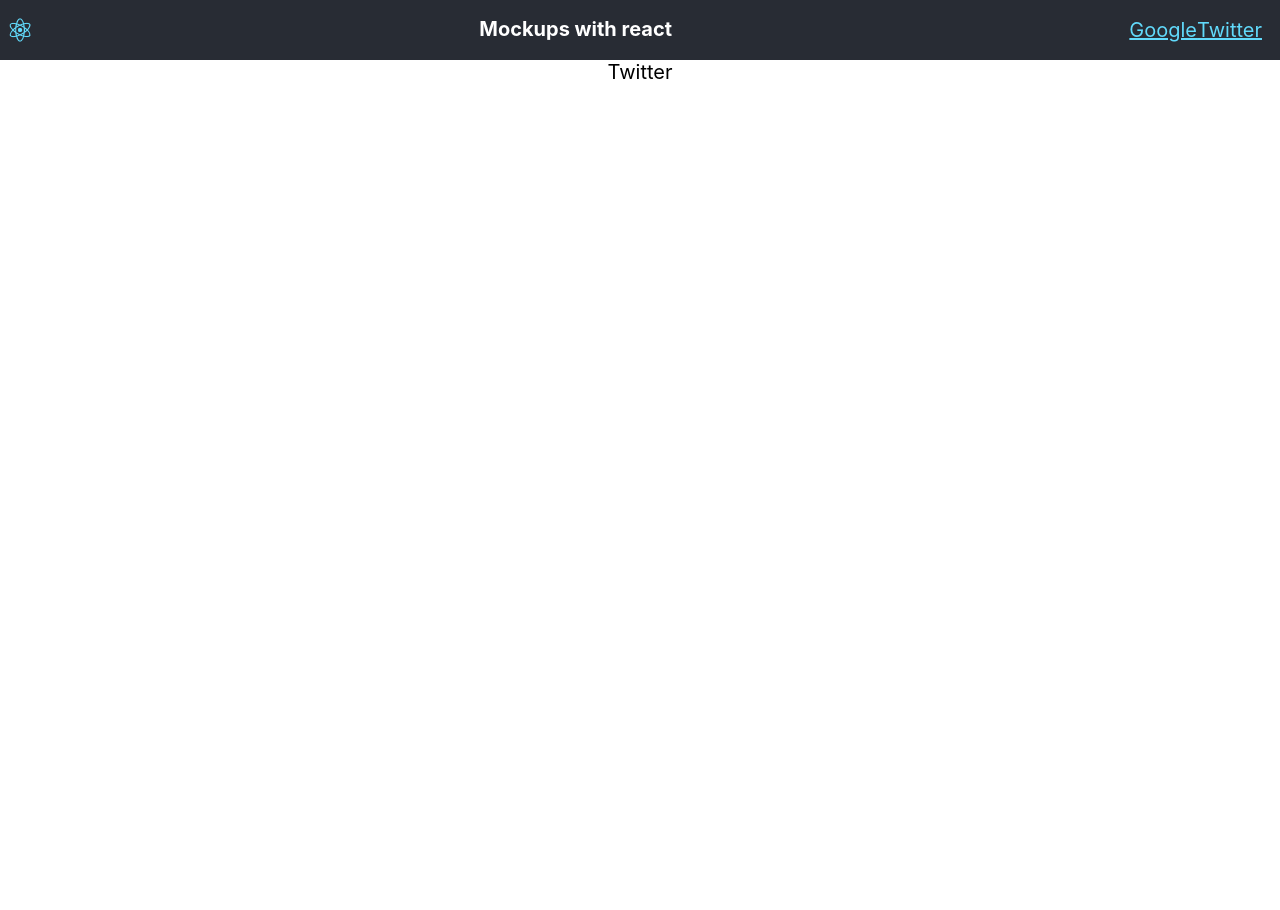
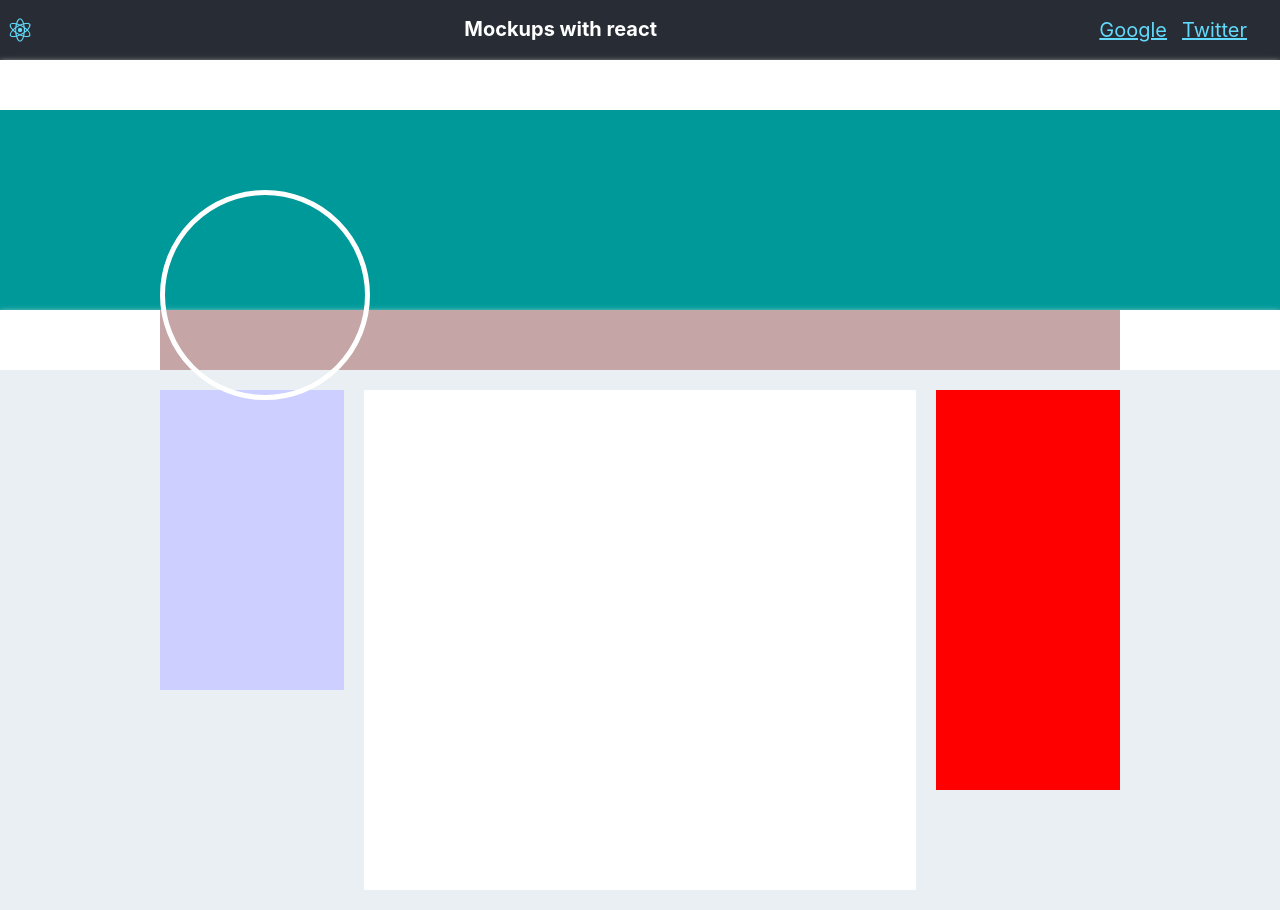
Before and after one commit to vish448/MockupsWithReact, a React (Create React App) app: page /twitter in a window 1280 px wide. Before the commit the page ends 800 px from the top, so only its background shows below. Built offline with nearby package versions, Linux system fonts and the light colour scheme.

Commit message:
Adding twitter skeleton

```diff
--- a/src/App.css
+++ b/src/App.css
@@ -32,6 +32,9 @@ nav#main-nav{
   align-items: flex-end;
   padding: 18px;
 }
+nav#main-nav a{
+  padding-right: 15px;
+}
 /*Container*/
 
 /*Footer*/
--- /dev/null
+++ b/src/mockups/twitter/components/displayPic.js
@@ -0,0 +1,10 @@
+import React from 'react'
+
+export default class DisplayPic extends React.Component {
+  render (){
+    return (
+      <div id="displayPic">
+      </div>
+    )
+  }
+}
--- /dev/null
+++ b/src/mockups/twitter/components/mainFeeder.js
@@ -0,0 +1,11 @@
+import React from 'react'
+
+export default class Feeder extends React.Component {
+  render (){
+    return (
+      <div id="feeder">
+
+      </div>
+    )
+  }
+}
--- /dev/null
+++ b/src/mockups/twitter/components/personalInfo.js
@@ -0,0 +1,10 @@
+import React from 'react'
+
+export default class PersonalInfo extends React.Component {
+  render (){
+    return (
+      <div id="personalInfo">
+      </div>
+    )
+  }
+}
--- /dev/null
+++ b/src/mockups/twitter/components/profilePic.js
@@ -0,0 +1,10 @@
+import React from 'react'
+
+export default class ProfilePic extends React.Component {
+  render (){
+    return (
+      <div id="profilePic">
+      </div>
+    )
+  }
+}
--- /dev/null
+++ b/src/mockups/twitter/components/sidebar.js
@@ -0,0 +1,9 @@
+import React from 'react'
+
+export default class Sidebar extends React.Component {
+  render (){
+    return (
+      <div id="sidebar"></div>
+    )
+  }
+}
--- /dev/null
+++ b/src/mockups/twitter/components/stats.js
@@ -0,0 +1,11 @@
+import React from 'react'
+
+export default class Stats extends React.Component {
+  render (){
+    return (
+      <div id="stats">
+
+      </div>
+    )
+  }
+}
--- /dev/null
+++ b/src/mockups/twitter/components/topNavigation.js
@@ -0,0 +1,10 @@
+import React from 'react'
+
+import '../css/twitter.css'
+export default class TopNavigation extends React.Component {
+  render (){
+    return (
+      <div id="topNavigation"></div>
+    )
+  }
+}
--- /dev/null
+++ b/src/mockups/twitter/css/twitter.css
@@ -0,0 +1,67 @@
+/*Twitter.css*/
+
+#topNavigation{
+  background-color: #FFF;
+  height: 50px;
+  box-shadow: 0px 2px 6px #efefef;
+}
+
+#profilePic {
+  background-color: #009999;
+  height: 200px;
+}
+
+#statsContainer {
+  background-color: #FFF;
+  box-shadow: 0px 2px 6px #efefef;
+}
+#statContent{
+  width: 960px;
+  margin: 0 auto;
+  display: flex;
+}
+
+#displayPic{
+  width: 200px;
+  position: absolute;
+  height: 200px;
+  top: 190px;
+  z-index: 3;
+  border: 5px solid white;
+  border-radius: 50%;
+}
+#stats {
+  background-color: #c5a5a5;
+  height:60px;
+  width: 100%;
+}
+#mainContainer {
+  background-color: #e9eff2;
+}
+#mainContent {
+
+  padding: 20px;
+  display: flex;
+  justify-content: space-around;
+  width: 960px;
+  margin: 0 auto;
+}
+
+#personalInfo {
+  background-color: #CCCFFF;
+  height: 300px;
+  width: 20%
+}
+
+#feeder {
+  background-color: #FFF;
+  height: 500px;
+  width: 60%;
+  margin:0px 20px;
+}
+
+#sidebar{
+  background-color: red;
+  height: 400px;
+  width: 20%
+}
--- a/src/mockups/twitter/twitter.js
+++ b/src/mockups/twitter/twitter.js
@@ -1,10 +1,32 @@
 import React, { Component } from 'react'
+
+import TopNavigation from './components/topNavigation'
+import ProfilePic from './components/profilePic'
+import Stats from './components/stats'
+import PersonalInfo from './components/personalInfo'
+import Feeder from './components/mainFeeder'
+import Sidebar from './components/sidebar'
+import DisplayPic from './components/displayPic'
 
 export default class Twitter extends Component {
   render() {
     return (
       <div id="twitterMockup">
-        Twitter
+        <TopNavigation />
+        <ProfilePic />
+        <div id="statsContainer">
+          <div id="statContent">
+            <DisplayPic />
+            <Stats />
+          </div>
+        </div>
+        <div id="mainContainer">
+          <div id="mainContent">
+            <PersonalInfo />
+            <Feeder />
+            <Sidebar />
+          </div>
+        </div>
       </div>
     );
   }
```
